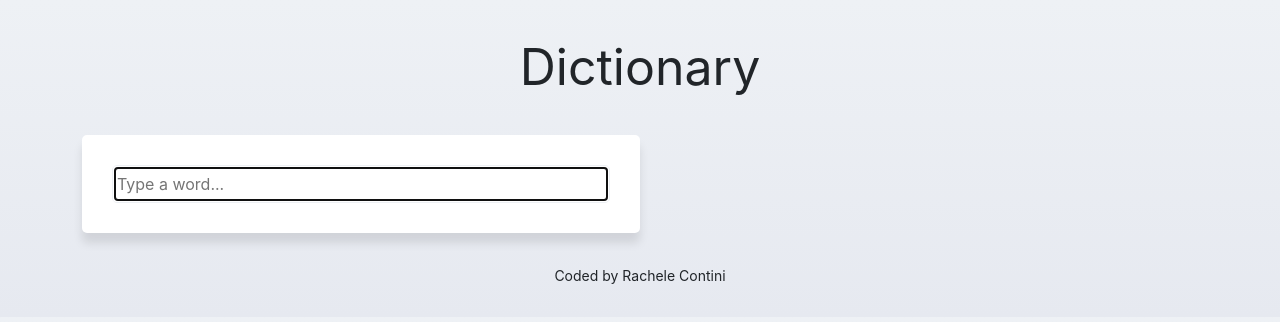
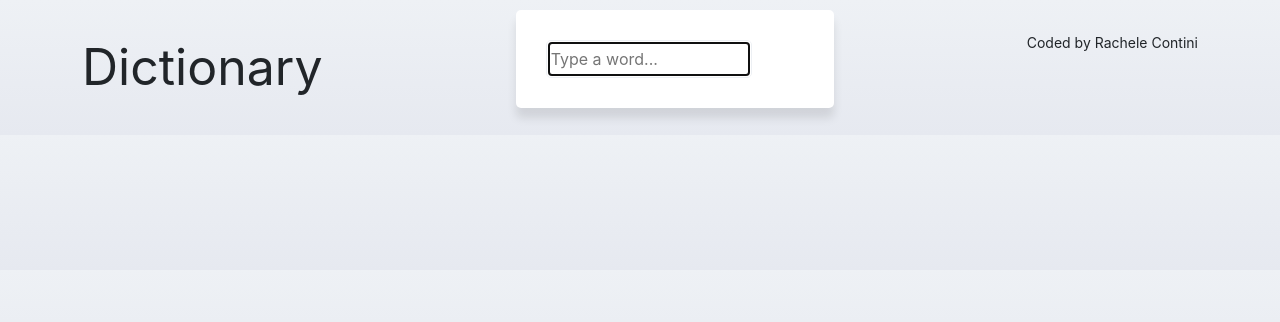
Before and after one commit to rcontini/Dictionary-Project-React, a React (Create React App) app: page / in a window 1280 px wide. Shown: the top 322 px of the page. Built offline with nearby package versions, Linux system fonts and the light colour scheme.

Commit message:
styling edits

```diff
--- a/src/App.css
+++ b/src/App.css
@@ -14,3 +14,7 @@ a {
   text-align: center;
   margin: 30px 0;
 }
+.App .container {
+  display: flex;
+  justify-content: center;
+}
--- a/src/Dictionary.css
+++ b/src/Dictionary.css
@@ -1,15 +1,18 @@
 .dictionary {
   max-width: 50%;
   border-radius: 10px;
+  display: block;
+  margin: 0 auto;
 }
 .dictionary section {
   background: white;
   padding: 30px;
   border-radius: 5px;
   box-shadow: 0 10px 10px rgb(0 0 0 /10%);
+  margin: 10px;
 }
 .dictionary input {
-  width: 100%;
+  width: 80%;
   border-radius: 5px;
   padding: 6px 4px;
   border: 1px solid #edf0f4;
```
